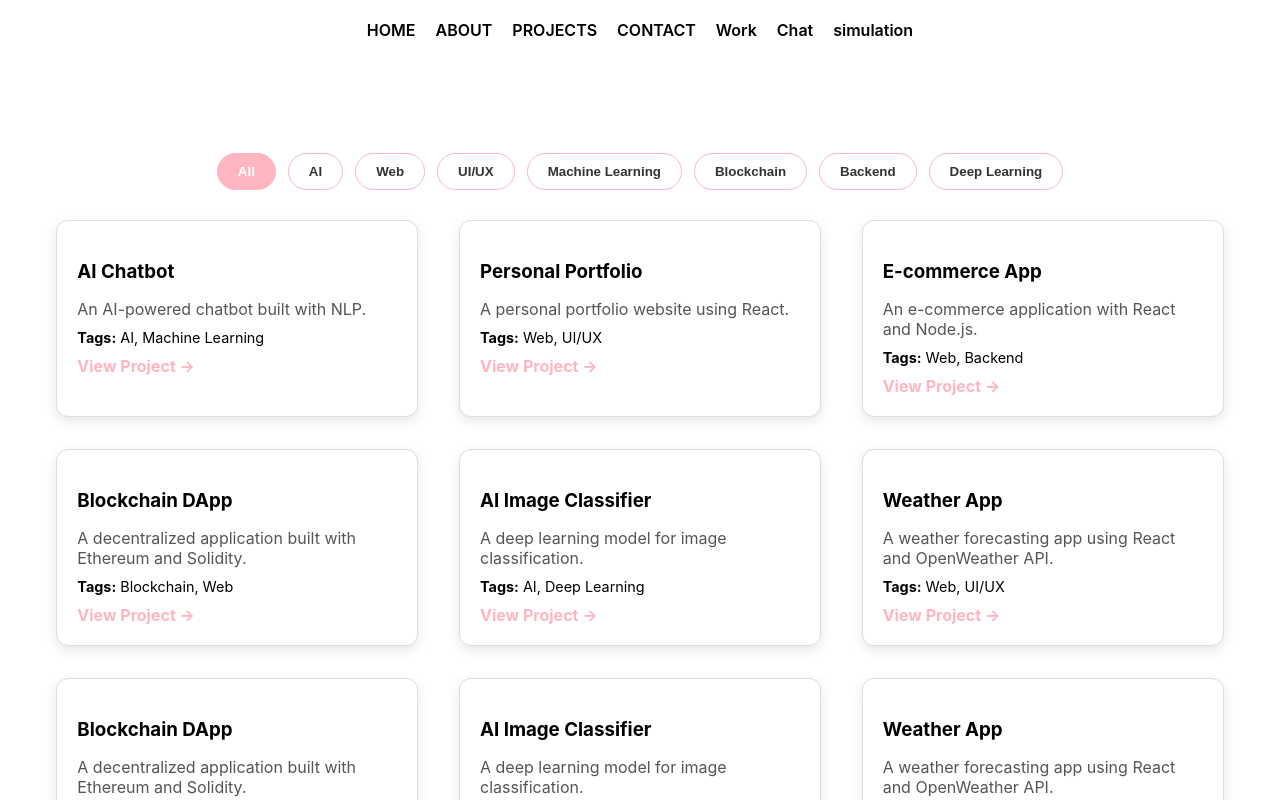
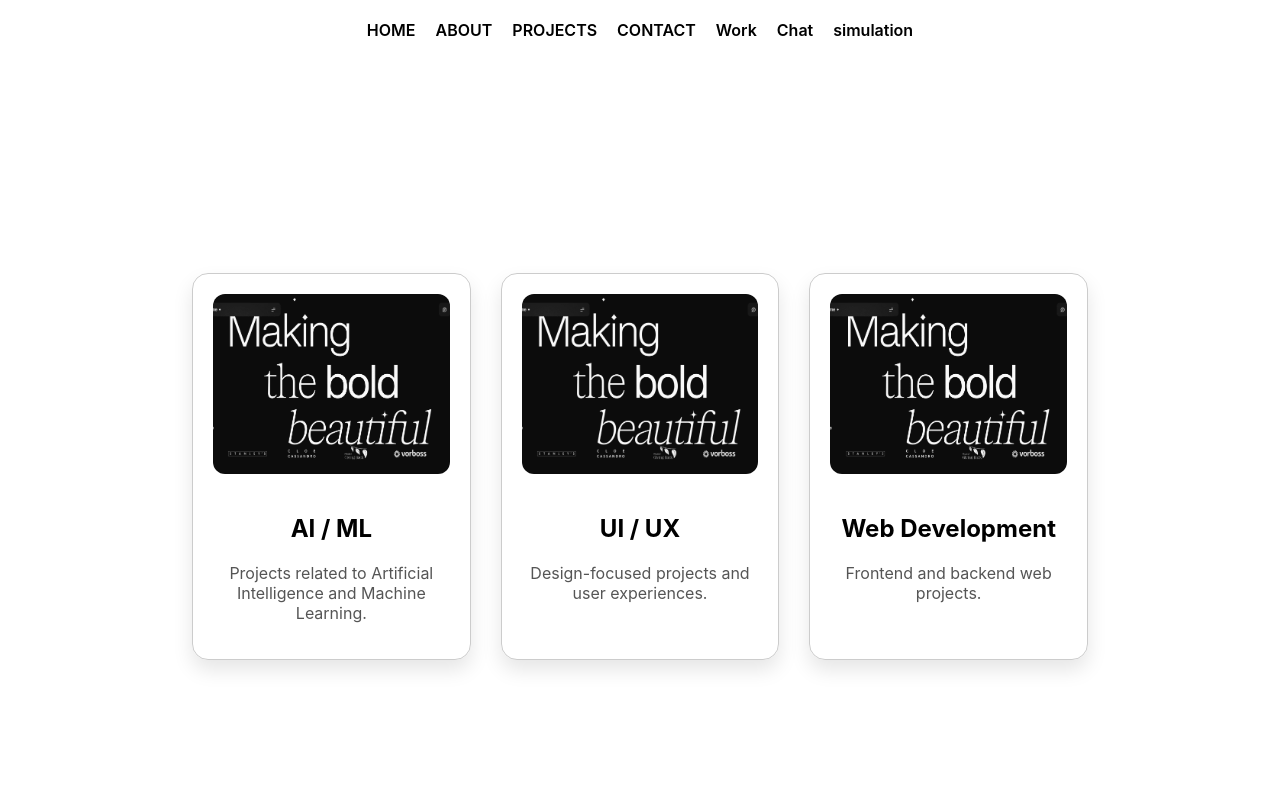
Before and after one commit to RevaLaxmi/RevaWP, a Next.js app: page /projects in a window 1280 px wide. Built offline with nearby package versions, Linux system fonts and the light colour scheme; a web font is replaced by a local one.

Commit message:
ahhh the simulation with plants isnt vibing... need to figure this out

```diff
--- a/src/components/FloatingShapes.tsx
+++ b/src/components/FloatingShapes.tsx
@@ -1,3 +1,4 @@
+//FloatingShaped.tsx
 import { useRef } from 'react';
 import { useFrame, useLoader } from '@react-three/fiber';
 import * as THREE from 'three';
@@ -41,9 +42,11 @@ const FloatingShapes = () => {
           <sphereGeometry args={[0.75, 64, 64]} /> {/* smoother sphere */}
           <meshStandardMaterial
             map={texture}
+            color="#ffffff" // apply a soft light tint
             metalness={0.4}
             roughness={0.7}
           />
+
         </mesh>
       ))}
     </>
--- a/src/components/Particles.tsx
+++ b/src/components/Particles.tsx
@@ -14,7 +14,8 @@ const Particles = () => {
 
   return (
     <Points positions={particles}>
-      <PointMaterial transparent color="#ffffff" size={0.2} sizeAttenuation depthWrite={false} />
+      <PointMaterial transparent color="#000000" size={0.2} sizeAttenuation depthWrite={false} />
+
     </Points>
   );
 };
--- /dev/null
+++ b/src/components/ProjectsGrid.module.css
@@ -0,0 +1,101 @@
+/* ProjectsGrid.module.css */
+
+.container {
+  max-width: 1200px;
+  margin: 0 auto;
+  padding: 120px;
+}
+
+.categoriesGrid {
+  display: grid;
+  grid-template-columns: repeat(3, 1fr);
+  gap: 30px;
+  justify-items: center;
+  padding: 40px;
+}
+
+.categoryCard {
+  cursor: pointer;
+  border: 1px solid #7171715b;
+  border-radius: 16px;
+  padding: 20px;
+  max-width: 320px;
+  text-align: center;
+  box-shadow: 0 10px 20px rgba(0,0,0,0.1);
+  transition: transform 0.3s ease;
+}
+
+.categoryCard:hover {
+  transform: scale(1.05);
+}
+
+.categoryImage {
+  width: 100%;
+  height: 180px;
+  object-fit: cover;
+  border-radius: 12px;
+  margin-bottom: 16px;
+}
+
+.backButton {
+  margin-bottom: 20px;
+  padding: 8px 16px;
+  border-radius: 20px;
+  border: 1px solid #FFB6C1;
+  background-color: white;
+  color: #FFB6C1;
+  cursor: pointer;
+  font-weight: 600;
+  transition: background-color 0.3s ease, color 0.3s ease;
+}
+
+.backButton:hover {
+  background-color: #FFB6C1;
+  color: white;
+}
+.projectsGrid {
+  display: grid;
+  grid-template-columns: repeat(auto-fit, minmax(320px, 1fr)); /* fixed minimum width */
+  gap: 32px;
+  justify-content: center;   /* center grid horizontally */
+  width: 100%;
+  max-width: 1200px;         /* constrain max width to container */
+  margin: 0 auto;            /* center container itself */
+}
+
+.projectCard {
+  width: 320px;          /* fixed width */
+  height: 320px;         /* same height for perfect square */
+  padding: 20px;
+  border: 1px solid #7171715b;
+  border-radius: 12px;
+  background-color: white;
+  cursor: pointer;
+  position: relative;
+  overflow: hidden;
+  box-shadow: 0 4px 12px rgba(0, 0, 0, 0.1);
+  transition: transform 0.3s ease, box-shadow 0.3s ease;
+  display: flex;
+  flex-direction: column;
+}
+
+.projectCard.active {
+  box-shadow: 0 6px 20px rgb(255, 182, 193);
+}
+
+.projectImage {
+  width: 100%;
+  height: 100%;          /* fill entire card */
+  object-fit: cover;
+  border-radius: 12px;
+  flex-shrink: 0;        /* don’t shrink image */
+}
+
+.projectDetails {
+  height: 100%;
+  display: flex;
+  flex-direction: column;
+  justify-content: center;
+  padding: 0 10px;       /* some horizontal padding */
+  overflow-y: auto;      /* scroll if content overflows */
+}
--- a/src/components/ProjectsGrid.tsx
+++ b/src/components/ProjectsGrid.tsx
@@ -1,105 +1,113 @@
 'use client';
 
 import React, { useState } from 'react';
+import styles from './ProjectsGrid.module.css';
 
-// Example project data
 const projects = [
-  { id: 1, title: "AI Chatbot", description: "An AI-powered chatbot built with NLP.", tags: ['AI', 'Machine Learning'], link: "https://github.com/ai-chatbot" },
-  { id: 2, title: "Personal Portfolio", description: "A personal portfolio website using React.", tags: ['Web', 'UI/UX'], link: "https://github.com/portfolio" },
-  { id: 3, title: "E-commerce App", description: "An e-commerce application with React and Node.js.", tags: ['Web', 'Backend'], link: "https://github.com/e-commerce" },
-  { id: 4, title: "Blockchain DApp", description: "A decentralized application built with Ethereum and Solidity.", tags: ['Blockchain', 'Web'], link: "https://github.com/blockchain-dapp" },
-  { id: 5, title: "AI Image Classifier", description: "A deep learning model for image classification.", tags: ['AI', 'Deep Learning'], link: "https://github.com/ai-image-classifier" },
-  { id: 6, title: "Weather App", description: "A weather forecasting app using React and OpenWeather API.", tags: ['Web', 'UI/UX'], link: "https://github.com/weather-app" },
-  { id: 7, title: "Blockchain DApp", description: "A decentralized application built with Ethereum and Solidity.", tags: ['Blockchain', 'Web'], link: "https://github.com/blockchain-dapp" },
-  { id: 8, title: "AI Image Classifier", description: "A deep learning model for image classification.", tags: ['AI', 'Deep Learning'], link: "https://github.com/ai-image-classifier" },
-  { id: 9, title: "Weather App", description: "A weather forecasting app using React and OpenWeather API.", tags: ['Web', 'UI/UX'], link: "https://github.com/weather-app" }
+  { id: 1, title: "AI Chatbot", description: "An AI-powered chatbot built with NLP.", tags: ['AI/ML'], link: "https://github.com/ai-chatbot", image: "/webdev.png" },
+  { id: 2, title: "Personal Portfolio", description: "A personal portfolio website using React.", tags: ['UI/UX'], link: "https://github.com/portfolio", image: "/webdev.png" },
+  { id: 3, title: "E-commerce App", description: "An e-commerce application with React and Node.js.", tags: ['Web Development'], link: "https://github.com/e-commerce", image: "/webdev.png" },
+  { id: 4, title: "AI Chatbot", description: "An AI-powered chatbot built with NLP.", tags: ['AI/ML'], link: "https://github.com/ai-chatbot", image: "/webdev.png" },
+  { id: 5, title: "Personal Portfolio", description: "A personal portfolio website using React.", tags: ['UI/UX'], link: "https://github.com/portfolio", image: "/webdev.png" },
+  { id: 6, title: "E-commerce App", description: "An e-commerce application with React and Node.js.", tags: ['Web Development'], link: "https://github.com/e-commerce", image: "/webdev.png" },
+  { id: 7, title: "AI Chatbot", description: "An AI-powered chatbot built with NLP.", tags: ['AI/ML'], link: "https://github.com/ai-chatbot", image: "/webdev.png" },
+  { id: 8, title: "Personal Portfolio", description: "A personal portfolio website using React.", tags: ['UI/UX'], link: "https://github.com/portfolio", image: "/webdev.png" },
+  { id: 9, title: "E-commerce App", description: "An e-commerce application with React and Node.js.", tags: ['Web Development'], link: "https://github.com/e-commerce", image: "/webdev.png" },
+  // add more projects ...
 ];
 
-const availableTags = ['All', 'AI', 'Web', 'UI/UX', 'Machine Learning', 'Blockchain', 'Backend', 'Deep Learning'];
+const categories = [
+  { id: 'AI/ML', title: 'AI / ML', description: 'Projects related to Artificial Intelligence and Machine Learning.', image: '/webdev.png' },
+  { id: 'UI/UX', title: 'UI / UX', description: 'Design-focused projects and user experiences.', image: '/webdev.png' },
+  { id: 'Web Development', title: 'Web Development', description: 'Frontend and backend web projects.', image: '/webdev.png' },
+];
 
 const ProjectsGrid: React.FC = () => {
-  const [selectedTag, setSelectedTag] = useState<string>('All');
+  const [selectedCategory, setSelectedCategory] = useState<string | null>(null);
+  const [activeCardId, setActiveCardId] = useState<number | null>(null);
 
-  const filterProjects = (tag: string) => {
-    if (tag === 'All') {
-      return projects;
+  const filteredProjects = selectedCategory
+    ? projects.filter(project => project.tags.includes(selectedCategory))
+    : [];
+
+  if (!selectedCategory) {
+    return (
+      <div className={styles.container}>
+        <div className={styles.categoriesGrid}>
+          {categories.map(cat => (
+            <div
+              key={cat.id}
+              onClick={() => setSelectedCategory(cat.id)}
+              className={styles.categoryCard}
+            >
+              <img
+                src={cat.image}
+                alt={cat.title}
+                className={styles.categoryImage}
+              />
+              <h2>{cat.title}</h2>
+              <p style={{ color: '#555' }}>{cat.description}</p>
+            </div>
+          ))}
+        </div>
+      </div>
+    );
   }
-    return projects.filter(project => project.tags.includes(tag));
-  };
-
-  const handleTagClick = (tag: string) => {
-    setSelectedTag(tag);
-  };
 
   return (
-    <div style={{ position: 'relative', padding: '40px 20px', maxWidth: '1200px', margin: '0 auto', overflow: 'hidden' }}>
-      {/* Background Particles */}
-      {/* Main Content */}
-      <div style={{ position: 'relative', zIndex: 1 }}>
-        {/* Filter Bar */}
-        <div style={{ marginBottom: '30px', display: 'flex', flexWrap: 'wrap', justifyContent: 'center', gap: '12px' }}>
-          {availableTags.map(tag => (
+    <div className={styles.container}>
       <button
-              key={tag}
-              onClick={() => handleTagClick(tag)}
-              style={{
-                padding: '10px 20px',
-                border: '1px solid #FFB6C1', // Pink border for unselected tags
-                backgroundColor: selectedTag === tag ? '#FFB6C1' : 'white', // Pink background for selected tag
-                color: selectedTag === tag ? 'white' : '#333',
-                borderRadius: '20px',
-                cursor: 'pointer',
-                fontWeight: '600',
-                transition: 'all 0.3s ease',
-              }}
-              onMouseEnter={e => (e.currentTarget.style.backgroundColor = selectedTag === tag ? '#FFB6C1' : '#FFB6C1')} // Hover pink shade
-              onMouseLeave={e => (e.currentTarget.style.backgroundColor = selectedTag === tag ? '#FFB6C1' : 'white')} // Revert to white when not selected
+        onClick={() => setSelectedCategory(null)}
+        className={styles.backButton}
       >
-              {tag}
+        ← Back to Categories
       </button>
-          ))}
-        </div>
 
-        {/* Project Grid */}
-        <div style={{
-          display: 'grid',
-          gridTemplateColumns: 'repeat(auto-fill, minmax(300px, 1fr))',
-          gap: '32px',
-          justifyItems: 'center',
-        }}>
-          {filterProjects(selectedTag).map(project => (
+      <h1 style={{ marginBottom: 20 }}>{selectedCategory} Projects</h1>
+
+      <div className={styles.projectsGrid}>
+        {filteredProjects.length === 0 ? (
+          <p>No projects found in this category.</p>
+        ) : (
+          filteredProjects.map(project => {
+            const isActive = activeCardId === project.id;
+            return (
               <div
                 key={project.id}
-              style={{
-                padding: '20px',
-                border: '1px solid #ddd',
-                borderRadius: '12px',
-                boxShadow: '0 4px 12px rgba(0, 0, 0, 0.1)',
-                backgroundColor: 'white',
-                transition: 'transform 0.3s ease, box-shadow 0.3s ease',
-                width: '100%',
-                maxWidth: '320px',
-              }}
-              onMouseEnter={(e) => {
-                e.currentTarget.style.transform = 'scale(1.03)';
-                e.currentTarget.style.boxShadow = '0 6px 20px rgb(255, 182, 193)';
-              }}
-              onMouseLeave={(e) => {
-                e.currentTarget.style.transform = 'scale(1)';
-                e.currentTarget.style.boxShadow = '0 4px 12px rgba(0, 0, 0, 0.1)';
-              }}
+                className={`${styles.projectCard} ${isActive ? styles.active : ''}`}
+                onMouseEnter={() => setActiveCardId(project.id)}
+                onMouseLeave={() => setActiveCardId(null)}
+                onClick={() => setActiveCardId(isActive ? null : project.id)}
               >
-              <h3 style={{ marginBottom: '10px' }}>{project.title}</h3>
-              <p style={{ marginBottom: '10px', color: '#555' }}>{project.description}</p>
-              <div style={{ fontSize: '0.9rem', marginBottom: '10px' }}>
+                {!isActive && (
+                  <img
+                    src={project.image}
+                    alt={project.title}
+                    className={styles.projectImage}
+                  />
+                )}
+
+                {isActive && (
+                  <div className={styles.projectDetails}>
+                    <h3 className={styles.projectTitle}>{project.title}</h3>
+                    <p className={styles.projectDescription}>{project.description}</p>
+                    <div className={styles.projectTags}>
                       <strong>Tags:</strong> {project.tags.join(', ')}
                     </div>
-              <a href={project.link} target="_blank" rel="noopener noreferrer" style={{ color: '#FFB6C1', textDecoration: 'none', fontWeight: 'bold' }}>
+                    <a
+                      href={project.link}
+                      target="_blank"
+                      rel="noopener noreferrer"
+                      className={styles.projectLink}
+                    >
                       View Project →
                     </a>
                   </div>
-          ))}
+                )}
               </div>
+            );
+          })
+        )}
       </div>
     </div>
   );
```
Also changed, not shown: src/components/NeonGridWorld.tsx (+7 -2 lines), src/components/Starfield.tsx (+9 -11 lines), public/webdev.png (added). Lines whose indentation alone changed are shown as unchanged.
